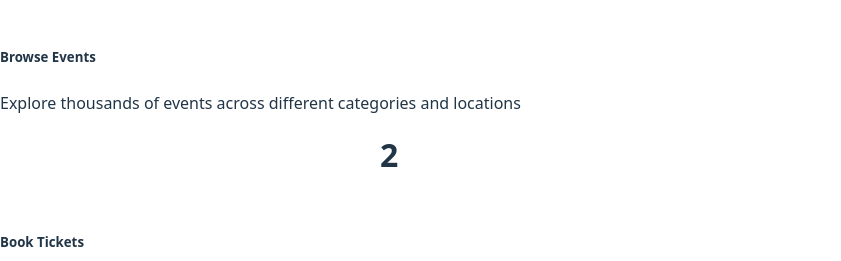
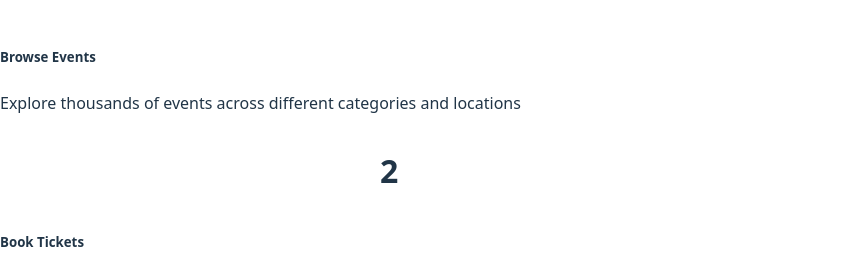
Before and after one commit to vishwas-mehta/Event-Management, a React app in the folder frontend/: page / in a window 1280 px wide. Shown: the part 1381-1642 px from the top of the page, without its empty margins (0-841 px from the left). Built offline with nearby package versions, Linux system fonts and the light colour scheme; no server answers; the HTML template or start-up script is replaced by a standard one.

Commit message:
Made some changes

```diff
--- a/frontend/src/pages/Events/EventDetailsPage.tsx
+++ b/frontend/src/pages/Events/EventDetailsPage.tsx
@@ -4,7 +4,8 @@ import { Container, Row, Col, Card, Button, Badge, Alert, Modal, Form } from 're
 import { eventsApi } from '../../api/events.api';
 import { attendeeApi } from '../../api/attendee.api';
 import { useAuth } from '../../contexts/AuthContext';
-import { Event, TicketType, UserRole } from '../../types';
+import type { Event, TicketType } from '../../types';
+import { UserRole } from '../../types';
 import { formatEventDateTime } from '../../utils/dateFormat';
 import { formatPrice } from '../../utils/priceFormat';
 import LoadingSpinner from '../../components/Common/LoadingSpinner';
--- a/frontend/src/pages/Home/HomePage.tsx
+++ b/frontend/src/pages/Home/HomePage.tsx
@@ -172,7 +172,7 @@ const HomePage: React.FC = () => {
                                     background: 'white',
                                     borderRadius: '50%',
                                     display: 'flex',
-                                    alignments: 'center',
+                                    alignItems: 'center',
                                     justifyContent: 'center',
                                     margin: '0 auto',
                                     boxShadow: 'var(--shadow-lg)',
--- a/frontend/src/pages/Organizer/CreateEventPage.tsx
+++ b/frontend/src/pages/Organizer/CreateEventPage.tsx
@@ -3,7 +3,7 @@ import { Container, Row, Col, Card, Form, Button, Alert } from 'react-bootstrap'
 import { useNavigate } from 'react-router-dom';
 import { organizerApi } from '../../api/organizer.api';
 import { eventsApi } from '../../api/events.api';
-import { Category } from '../../types';
+import type { Category } from '../../types';
 import LoadingSpinner from '../../components/Common/LoadingSpinner';
 import ErrorAlert from '../../components/Common/ErrorAlert';
 
--- a/frontend/src/pages/Organizer/OrganizerDashboard.tsx
+++ b/frontend/src/pages/Organizer/OrganizerDashboard.tsx
@@ -2,7 +2,7 @@ import React, { useState, useEffect } from 'react';
 import { Container, Row, Col, Card, Button } from 'react-bootstrap';
 import { Link } from 'react-router-dom';
 import { organizerApi } from '../../api/organizer.api';
-import { OrganizerDashboardStats } from '../../types';
+import type { OrganizerDashboardStats } from '../../types';
 import { formatEventDateTime } from '../../utils/dateFormat';
 import LoadingSpinner from '../../components/Common/LoadingSpinner';
 
```
